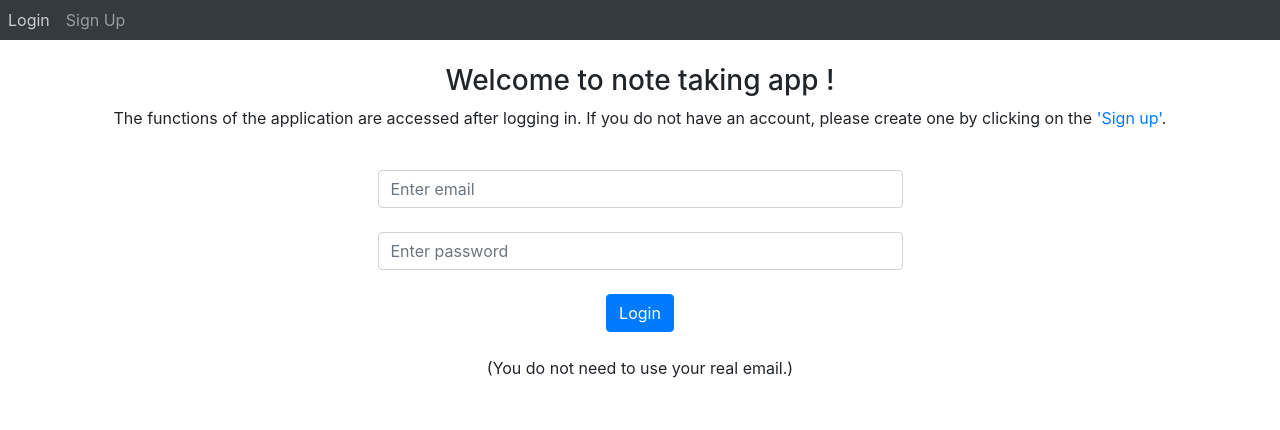
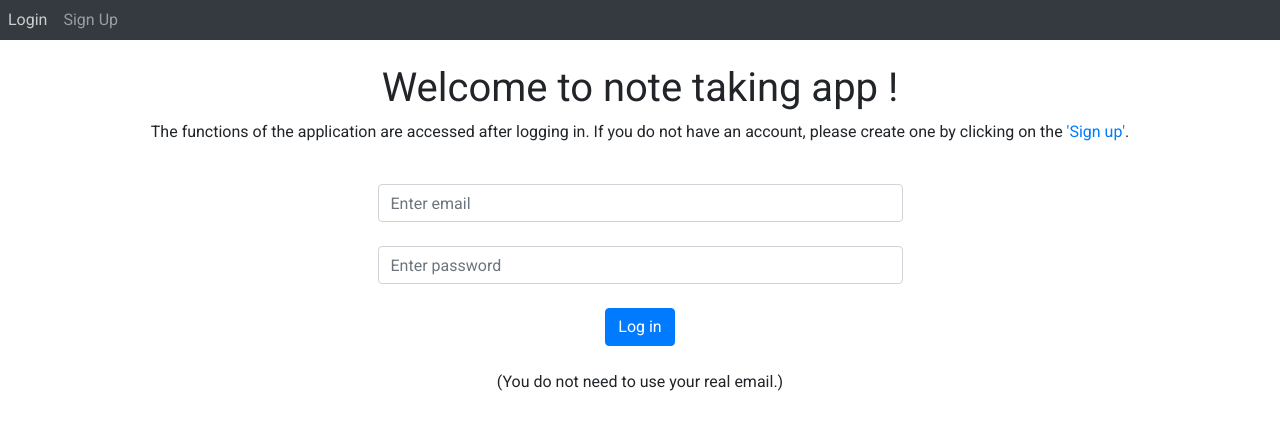
Before and after one commit to Aberran/FlaskWebApp, a Flask app: page /login in a window 1280 px wide. Shown: the top 430 px of the page. Run offline with Flask 3, Linux system fonts and the light colour scheme; some libraries are stand-ins or nearby versions.

Commit message:
added fonts

```diff
--- /dev/null
+++ b/websie/static/style.css
@@ -0,0 +1,4 @@
+/* Custom CSS to apply Roboto font to all elements */
+body {
+    font-family: 'Roboto', sans-serif;
+}
--- a/websie/templates/base.html
+++ b/websie/templates/base.html
@@ -14,6 +14,8 @@
       href="https://stackpath.bootstrapcdn.com/font-awesome/4.7.0/css/font-awesome.min.css"
       crossorigin="anonymous"
     />
+    <link rel="stylesheet" href="https://fonts.googleapis.com/css?family=Roboto:400,700">
+    <link rel="stylesheet" href="{{ url_for('static', filename='style.css') }}">
     <title>{% block title %}Home{% endblock %}</title>
   </head>
   <body>
--- a/websie/templates/login.html
+++ b/websie/templates/login.html
@@ -4,7 +4,7 @@
 
 <form method='POST' align='center'>
     <br/>
-        <h3>Welcome to note taking app !</h3>
+        <h1>Welcome to note taking app !</h1>
         <p>
             The functions of the application are accessed after logging in. If you do not have an account, please create one by clicking on the
             <a href='/sign-up'>'Sign up'</a>.
@@ -28,7 +28,7 @@
                 placeholder='Enter password'/>
         </div>
     <br/>
-        <button type='submit' class='btn btn-primary'>Login</button>
+        <button type='submit' class='btn btn-primary'>Log in</button>
     <br/><br/>
         <p>(You do not need to use your real email.)</p>
 </form>
```
Also changed, not shown: instance/database.db (added), websie/static/fonts/RobotoSlab-Black.ttf (added), websie/static/fonts/RobotoSlab-Bold.ttf (added), websie/static/fonts/RobotoSlab-ExtraBold.ttf (added), websie/static/fonts/RobotoSlab-ExtraLight.ttf (added), websie/static/fonts/RobotoSlab-Light.ttf (added), websie/static/fonts/RobotoSlab-Medium.ttf (added), websie/static/fonts/RobotoSlab-Regular.ttf (added), websie/static/fonts/RobotoSlab-SemiBold.ttf (added), websie/static/fonts/RobotoSlab-Thin.ttf (added).
